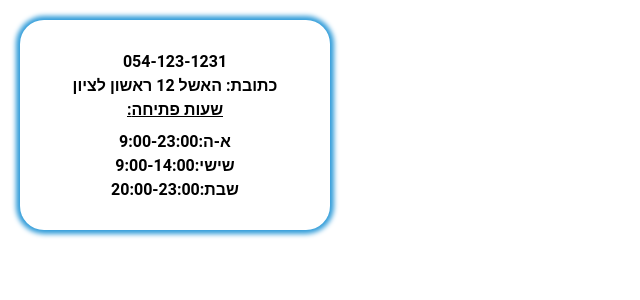
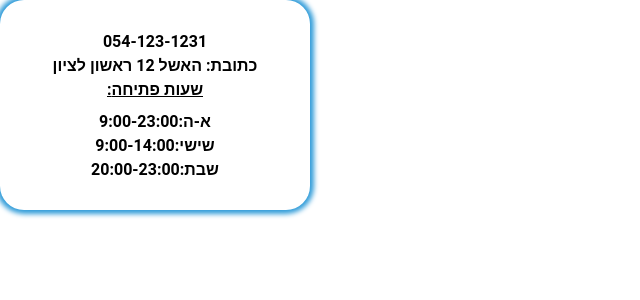
Before and after one commit to ColmanDevClub-DeliveryApp/frontend, a React (Create React App) app: page / in a window 1280 px wide. Shown: the top 300 px of the page, without its empty margins (0-640 px from the left). Built offline with nearby package versions, Linux system fonts and the light colour scheme.

Commit message:
fix the restaurant styles

```diff
--- a/src/components/resturauntInformation/styles.css
+++ b/src/components/resturauntInformation/styles.css
@@ -4,14 +4,11 @@
 }
 
 .RestaurantInfo{
-    width: 250px;
-    height: 150px;
-    padding: 30px;
-    position: fixed;
-    left: 20px;
-    top: 20px;
+    width: 15.625rem;
+    height: 9.375rem;
+    padding: 1.875rem;
     border-radius: 1.5rem;
-    box-shadow: 0px 0px 5px 4px #309cd9;
+    box-shadow: 0px 0px 0.3125rem 0.25rem #309cd9;
     line-height: 1.5rem;
 }
 
```
